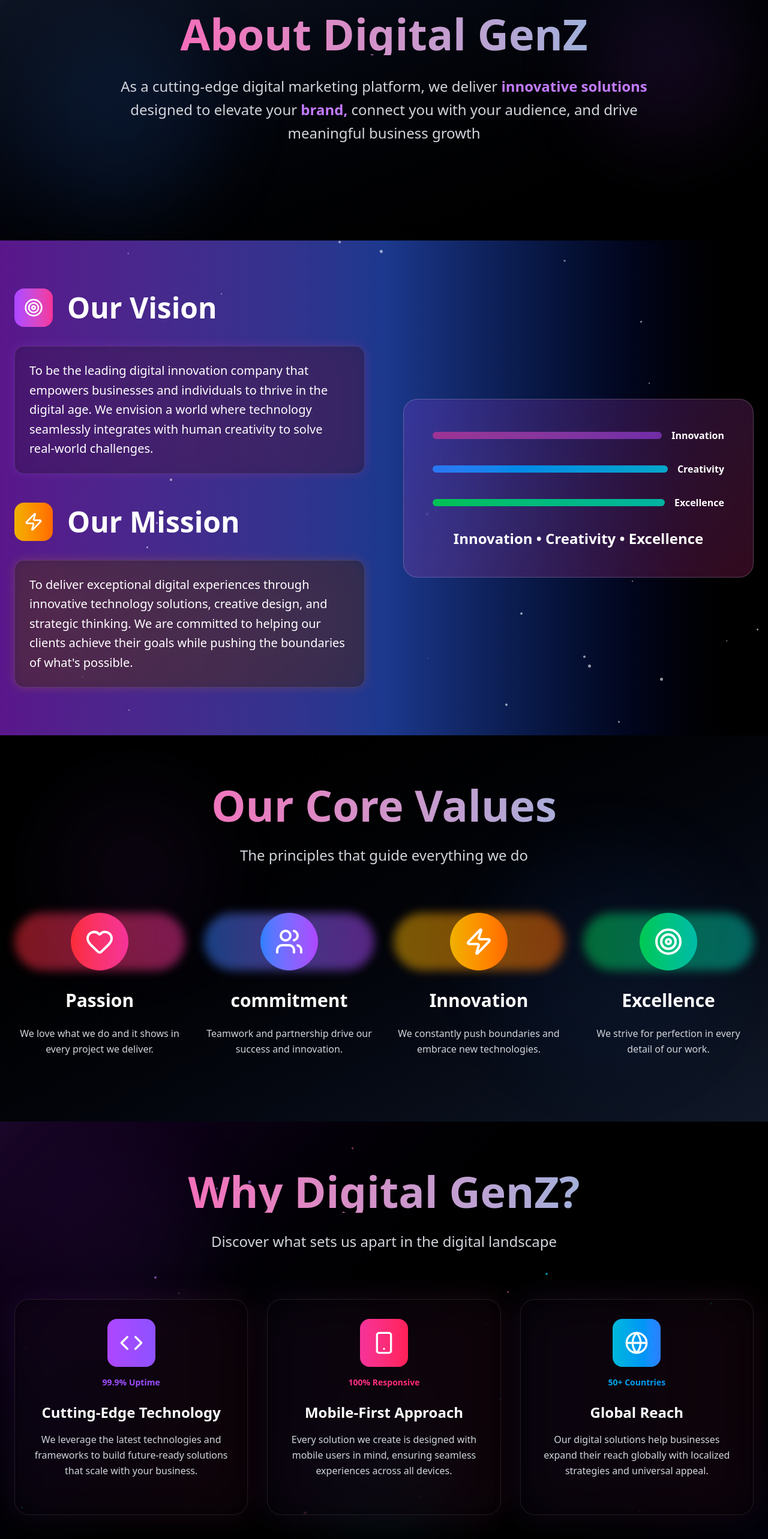
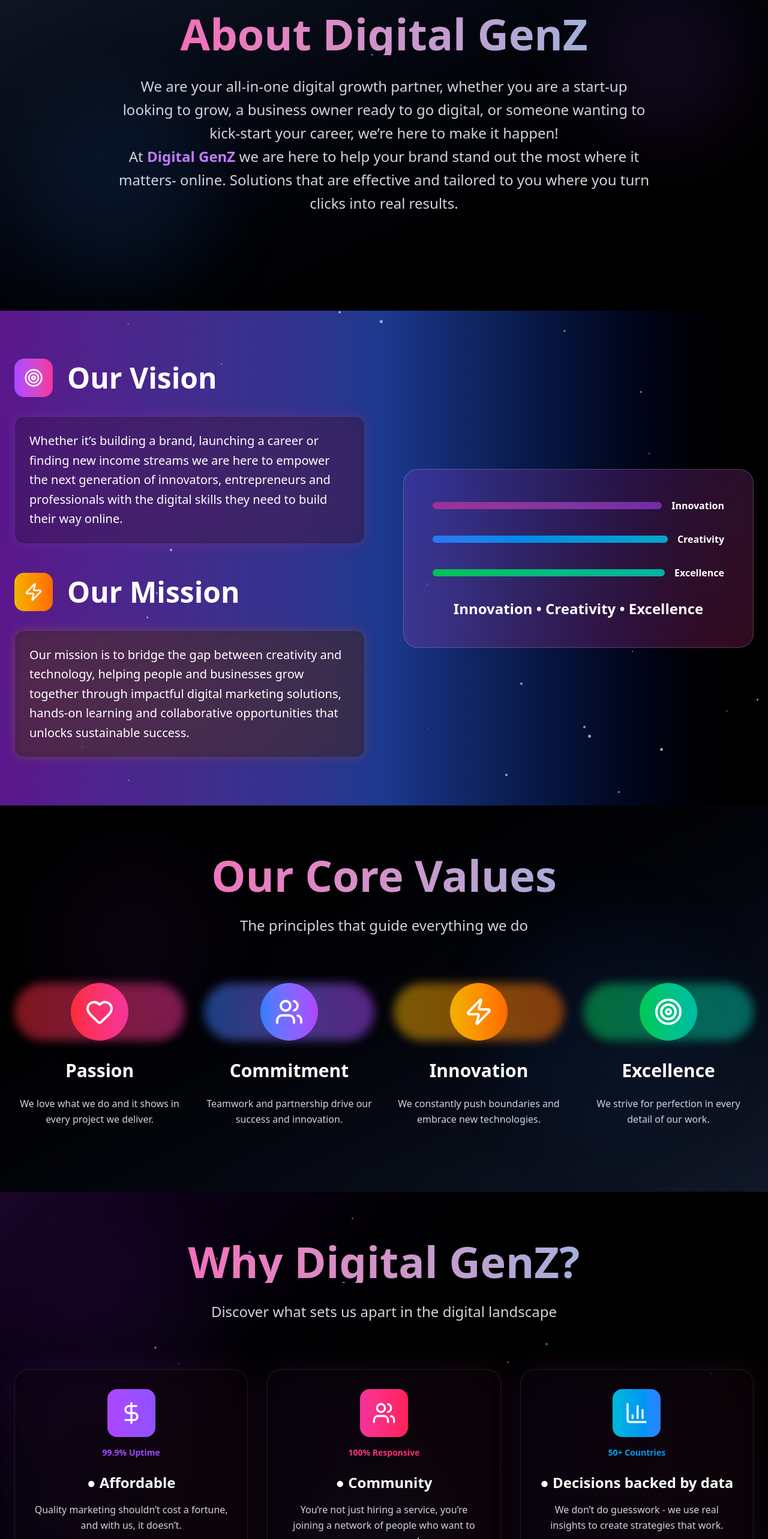
Before and after one commit to Jadhav-Krishna/Digital-GenZ, a React (Vite) app in the folder DigitalGenZ/: page / in a window 1280 px wide. Shown: the part 860-3426 px from the top of the page at 60% size. Built offline with nearby package versions, Linux system fonts and the light colour scheme.

Commit message:
update value

```diff
--- a/DigitalGenZ/src/pages/DigitalZenze.jsx
+++ b/DigitalGenZ/src/pages/DigitalZenze.jsx
@@ -1,9 +1,8 @@
 import React, { useState, useEffect } from 'react';
-import { ChevronDown, Zap, Target, Heart, Users, Code, Smartphone, Globe, Star, Sparkles, ArrowRight } from 'lucide-react';
+import { ChevronDown, Zap, Target, Heart, Users, Star, Sparkles, ArrowRight, DollarSign, BarChart3} from 'lucide-react';
 import Faqsection from '../components/HomePageFAQ'
 import { useNavigate } from 'react-router-dom';
 import { HiMenu, HiX } from "react-icons/hi";
-
 
 const DigitalZenze = () => {
   const navigate = useNavigate();
@@ -148,7 +147,7 @@
 
 
       {/* Hero Section */}
-      <section id="home" className="mt-{70vh} min-h-screen flex items-center justify-center relative overflow-hidden bg-red">
+      <section id="home" className="min-h-screen flex items-center justify-center relative overflow-hidden pt-{30vh}">
         {/* Dynamic Background */}
         <div className="absolute inset-0 bg-gradient-to-br from-purple-900 via-blue-900 to-black">
           {/* Animated mesh gradient */}
@@ -242,11 +241,10 @@
               About Digital GenZ
             </h2>
             <p className="text-xl md:text-2xl text-gray-300 max-w-4xl mx-auto leading-relaxed">
-             As a cutting-edge digital marketing platform, we deliver
-              <span className="text-purple-400 font-semibold"> innovative solutions </span>
-             designed to elevate your
-             <span className="text-purple-400 font-semibold"> brand, </span>
-              connect you with your audience, and drive meaningful business growth
+            We are your all-in-one digital growth partner, whether you are a start-up looking to grow, a business owner ready to go digital, or someone wanting to kick-start your career,
+             we’re here to make it happen!
+             <br></br>
+             At<span className="text-purple-400 font-semibold"> Digital GenZ </span> we are here to help your brand stand out the most where it matters- online. Solutions that are effective and tailored to you where you turn clicks into real results.
             </p>
           </div>
         </div>
@@ -278,9 +276,8 @@
                 <div className="relative">
                   <div className="absolute inset-0 bg-gradient-to-r from-purple-500/20 to-pink-500/20 rounded-2xl blur" />
                   <p className="relative text-xl leading-relaxed p-6 bg-black/30 backdrop-blur-xl rounded-2xl border border-white/10">
-                    To be the leading digital innovation company that empowers businesses and individuals
-                    to thrive in the digital age. We envision a world where technology seamlessly
-                    integrates with human creativity to solve real-world challenges.
+                    Whether it’s building a brand, launching a career or finding new income streams we are here to empower the next
+                     generation of innovators, entrepreneurs and professionals with the digital skills they need to build their way online.
                   </p>
                 </div>
               </div>
@@ -295,9 +292,9 @@
                 <div className="relative">
                   <div className="absolute inset-0 bg-gradient-to-r from-yellow-500/20 to-orange-500/20 rounded-2xl blur" />
                   <p className="relative text-xl leading-relaxed p-6 bg-black/30 backdrop-blur-xl rounded-2xl border border-white/10">
-                    To deliver exceptional digital experiences through innovative technology solutions,
-                    creative design, and strategic thinking. We are committed to helping our clients
-                    achieve their goals while pushing the boundaries of what's possible.
+                  Our mission is to bridge the gap between creativity and technology, helping people and businesses grow together
+                  through impactful digital marketing solutions, hands-on learning and collaborative opportunities that unlocks
+                  sustainable success.
                   </p>
                 </div>
               </div>
@@ -355,7 +352,7 @@
               },
               {
                 icon: Users,
-                title: "commitment",
+                title: "Commitment",
                 desc: "Teamwork and partnership drive our success and innovation.",
                 gradient: "from-blue-500 to-purple-500",
               },
@@ -418,23 +415,23 @@
           <div className="grid lg:grid-cols-3 gap-8 mb-16">
             {[
   {
-                icon: Code,
-                title: "Cutting-Edge Technology",
-                description: "We leverage the latest technologies and frameworks to build future-ready solutions that scale with your business.",
+    icon: DollarSign,
+    title: "● Affordable",
+    description: "Quality marketing shouldn’t cost a fortune, and with us, it doesn’t.",
     gradient: "from-purple-500 to-violet-500",
     stats: "99.9% Uptime"
   },
   {
-                icon: Smartphone,
-                title: "Mobile-First Approach",
-                description: "Every solution we create is designed with mobile users in mind, ensuring seamless experiences across all devices.",
+    icon: Users,
+    title: "● Community",
+    description:"You’re not just hiring a service, you’re joining a network of people who want to see you succeed.",
     gradient: "from-pink-500 to-rose-500",
     stats: "100% Responsive"
   },
   {
-                icon: Globe,
-                title: "Global Reach",
-                description: "Our digital solutions help businesses expand their reach globally with localized strategies and universal appeal.",
+    icon: BarChart3,
+    title: "● Decisions backed by data",
+    description: "We don’t do guesswork - we use real insights to create strategies that work.",
     gradient: "from-cyan-500 to-blue-500",
     stats: "50+ Countries"
   }
```
Lines whose indentation alone changed are shown as unchanged.
